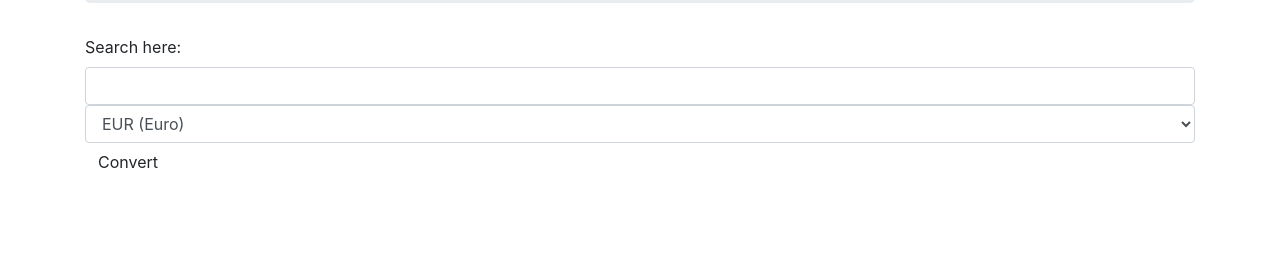
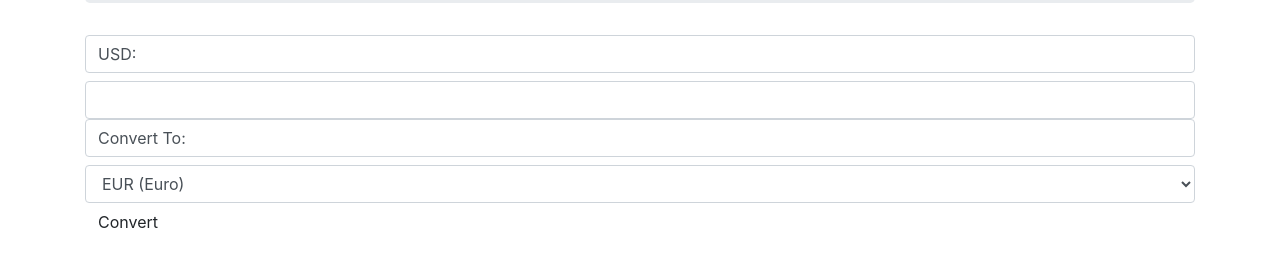
Before and after one commit to dani-t-codes/currency-exchange, a website built with webpack: page src/index.html in a window 1280 px wide. Shown: the part 181-448 px from the top of the page. Built offline with nearby package versions, Linux system fonts and the light colour scheme.

Commit message:
Update html form error and add form features

```diff
--- a/src/index.html
+++ b/src/index.html
@@ -10,10 +10,10 @@
       </div>
       <form id="currency-form">
         <div class="form-group">
-          <label for="search-term" class="body-text" >Search here:</label>
+          <label for="search-term" class="form-control">USD:</label>
           <input id="search-term" class="form-control" type="text">
-
-          <select class="form-control" id="beverage">
+          <label for="currency-exchange" class="form-control">Convert To:</label>
+          <select class="form-control" id="convert-to">
             <option>EUR (Euro)</option>
             <option>EGP (Egyptian Pound)</option>
             <option>IDR (Indonesian Rupiah)</option>
```
